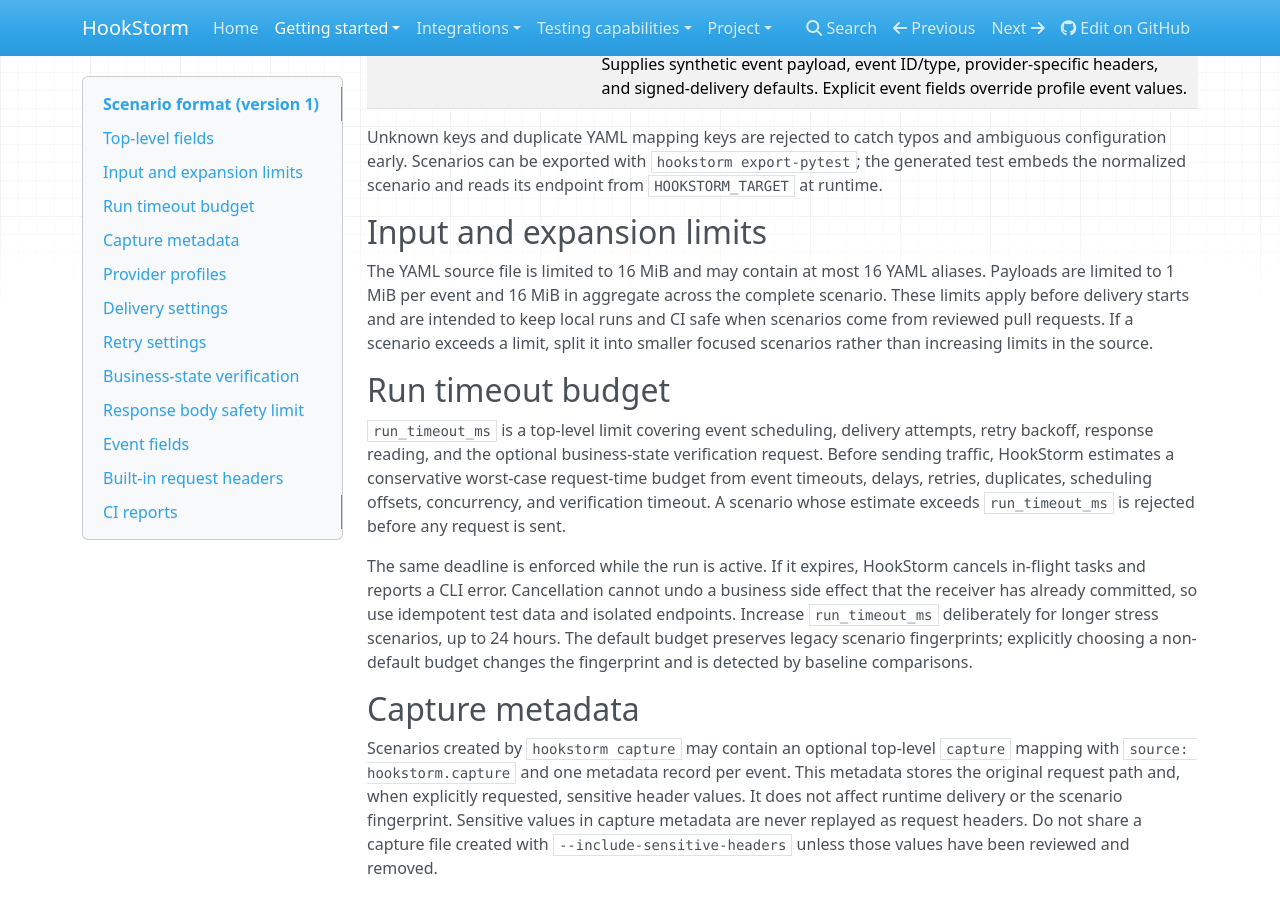
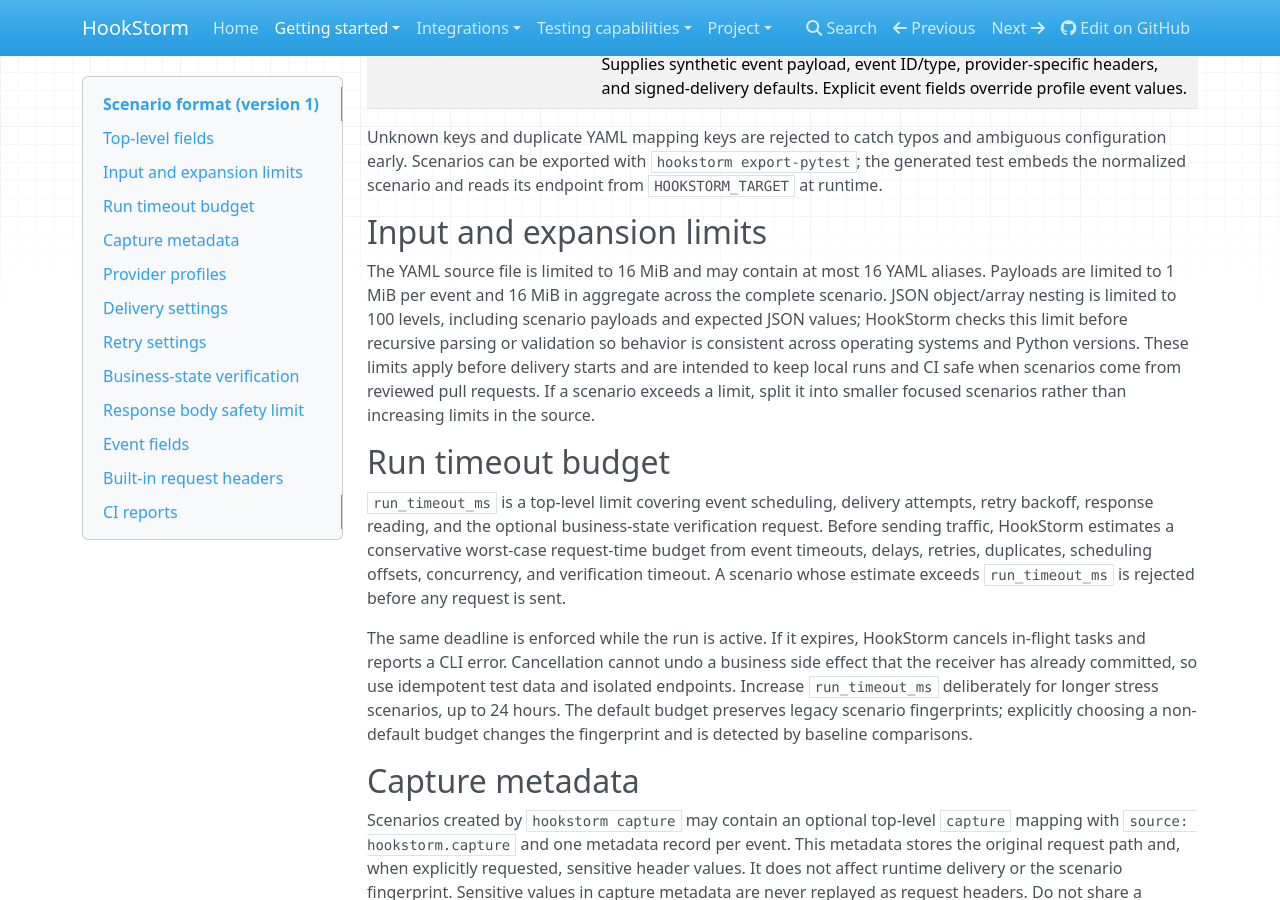
Before and after one commit to blvxx/HookStorm, an MkDocs documentation site: the page built from docs/scenario-format.md, in a window 1280 px wide and 900 px high, scrolled down 594 px. Built offline with MkDocs 1.6.1, drawn with Linux system fonts in a browser that asks for light colours; nearby versions of some CDN libraries.

Commit message:
docs: describe deterministic JSON nesting limit

```diff
--- a/docs/scenario-format.md
+++ b/docs/scenario-format.md
@@ -20,7 +20,7 @@ Unknown keys and duplicate YAML mapping keys are rejected to catch typos and amb
 
 ## Input and expansion limits
 
-The YAML source file is limited to 16 MiB and may contain at most 16 YAML aliases. Payloads are limited to 1 MiB per event and 16 MiB in aggregate across the complete scenario. These limits apply before delivery starts and are intended to keep local runs and CI safe when scenarios come from reviewed pull requests. If a scenario exceeds a limit, split it into smaller focused scenarios rather than increasing limits in the source.
+The YAML source file is limited to 16 MiB and may contain at most 16 YAML aliases. Payloads are limited to 1 MiB per event and 16 MiB in aggregate across the complete scenario. JSON object/array nesting is limited to 100 levels, including scenario payloads and expected JSON values; HookStorm checks this limit before recursive parsing or validation so behavior is consistent across operating systems and Python versions. These limits apply before delivery starts and are intended to keep local runs and CI safe when scenarios come from reviewed pull requests. If a scenario exceeds a limit, split it into smaller focused scenarios rather than increasing limits in the source.
 
 ## Run timeout budget
 
```
